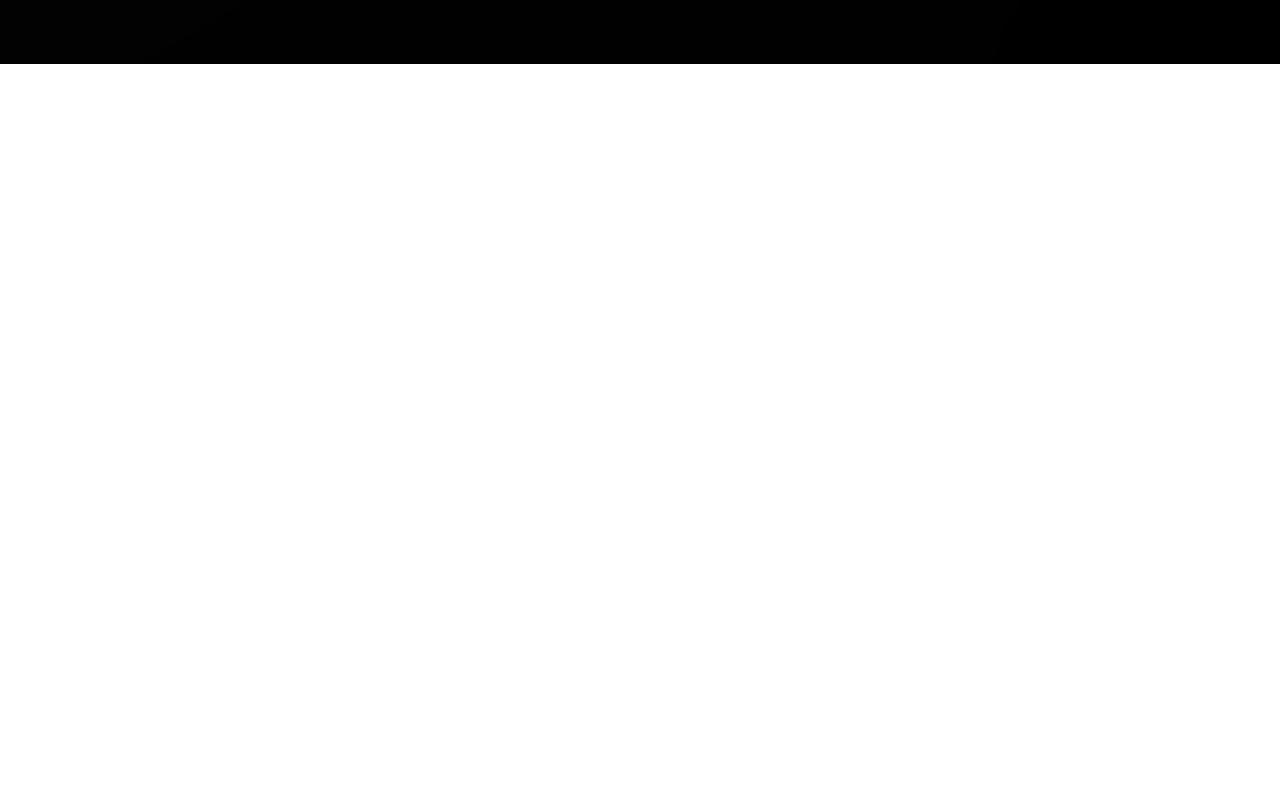
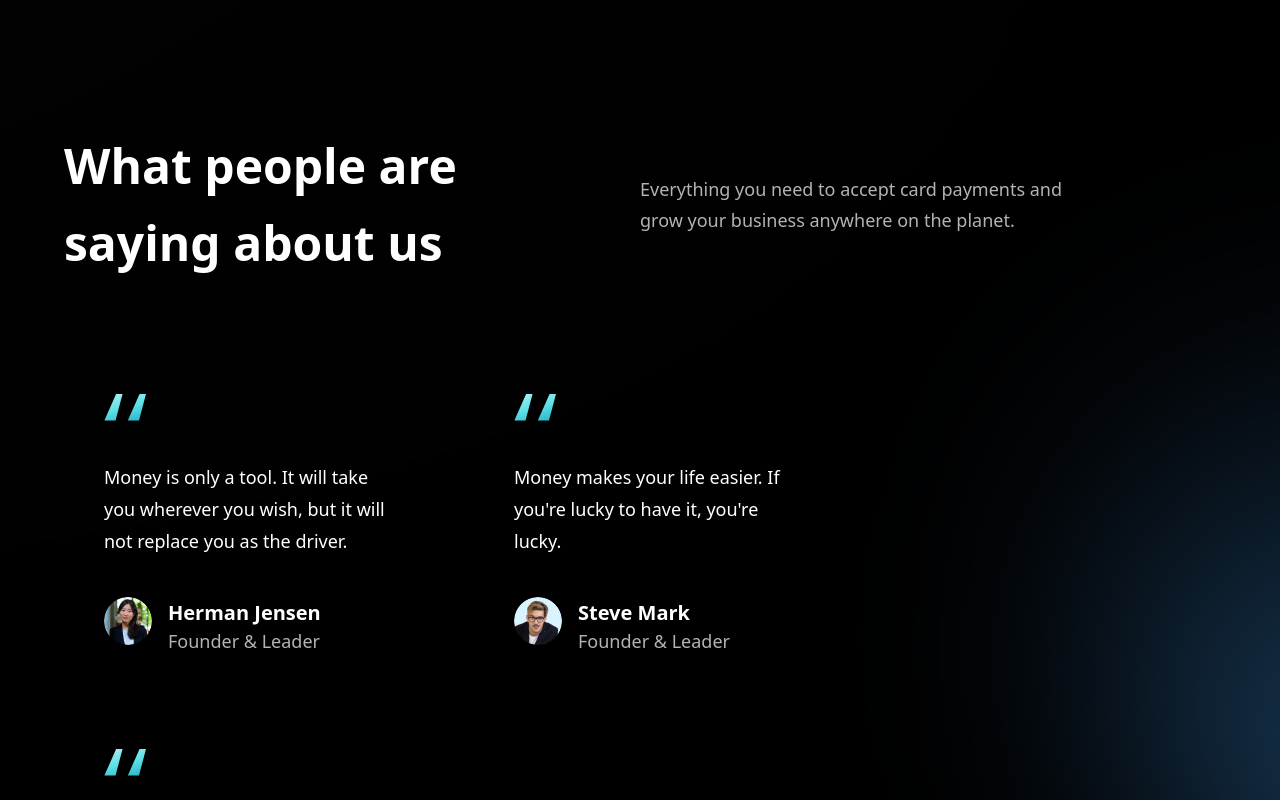
Before and after one commit to sendistephen/modern-bank-landing-page, a React (Vite) app: page / in a window 1280 px wide. Shown: the part 2740-3540 px from the top of the page. Before the commit the page ends 2804 px from the top, so only its background shows below. Built offline with nearby package versions, Linux system fonts and the light colour scheme.

Commit message:
WIP: Add testimonial section

```diff
--- a/src/App.jsx
+++ b/src/App.jsx
@@ -1,44 +1,58 @@
 import React from "react";
-import { Billing, Business, CardDeal, Hero, Navbar, Stats } from "./components";
+import {
+	Billing,
+	Business,
+	CardDeal,
+	Hero,
+	Navbar,
+	Stats,
+	Testimonials,
+} from "./components";
 import styles from "./styles";
 
 const App = () => {
 	return (
 		<div className="bg-primary w-full overflow-hidden">
-			{/*--- Navbar component ---*/}
+			{/*--- Navbar section ---*/}
 			<div className={`${styles.paddingX} ${styles.flexCenter}`}>
 				<div className={`${styles.boxWidth}`}>
 					<Navbar />
 				</div>
 			</div>
-			{/*---- Hero component ---*/}
+			{/*---- Hero section ---*/}
 			<div className={`bg-primary ${styles.paddingX}`}>
 				<div className={`${styles.boxWidth}`}>
 					<Hero />
 				</div>
 			</div>
-			{/*---- Stats component ---*/}
+			{/*---- Stats section ---*/}
 			<div className={`bg-primary ${styles.paddingX}`}>
 				<div className={`${styles.boxWidth}`}>
 					<Stats />
 				</div>
 			</div>
-			{/*---- Business component ---*/}
+			{/*---- Business section ---*/}
 			<div className={`bg-primary ${styles.paddingX}`}>
 				<div className={`${styles.boxWidth}`}>
 					<Business />
 				</div>
 			</div>
-			{/*---- Billing component ---*/}
+			{/*---- Billing section ---*/}
 			<div className={`bg-primary ${styles.paddingX}`}>
 				<div className={`${styles.boxWidth}`}>
 					<Billing />
 				</div>
 			</div>
-			{/*---- Card component ---*/}
+			{/*---- Card section ---*/}
 			<div className={`bg-primary ${styles.paddingX}`}>
 				<div className={`${styles.boxWidth}`}>
 					<CardDeal />
+				</div>
+			</div>
+			{/*---- Testimonial section ---*/}
+			<div className={`bg-primary ${styles.paddingX}`}>
+				<div className={`${styles.boxWidth}`}>
+					<Testimonials />
 				</div>
 			</div>
 		</div>
--- /dev/null
+++ b/src/components/FeedbackCard.jsx
@@ -0,0 +1,28 @@
+import React from "react";
+import { quotes } from "../assets";
+
+const FeedbackCard = ({ content, name, title, img }) => (
+	<div className="flex justify-between flex-col px-10 py-12 rounded-[20px] max-w-[370px] md:mr-10 sm:mr-5 mr-0 feedback-card">
+		<img
+			src={quotes}
+			alt="double_quotes"
+			className="w-[42px] h-[27px] object-contain"
+		/>
+		<p className="font-poppins font-normal leading-8 text-white my-10 text-lg">
+			{content}
+		</p>
+		<div className="flex flex-row">
+			<img src={img} alt="customer" className="w-12 h-12 rounded-full" />
+			<div className="flex flex-col ml-4">
+				<h4 className="font-poppins font-semibold leading-8 text-white text-[20px]">
+					{name}
+				</h4>
+				<p className="font-poppins font-normal leading-6 text-dimWhite text-lg">
+					{title}
+				</p>
+			</div>
+		</div>
+	</div>
+);
+
+export default FeedbackCard;
--- a/src/components/Testimonials.jsx
+++ b/src/components/Testimonials.jsx
@@ -1,7 +1,32 @@
 import React from "react";
+import { feedback } from "../constants";
+import styles from "../styles";
+import FeedbackCard from "./FeedbackCard";
 
 const Testimonials = () => {
-	return <div>Testimonials</div>;
+	return (
+		<section
+			id="testimonial"
+			className={`${styles.paddingY} ${styles.flexCenter} flex-col relative`}>
+			<div className="absolute z-[0] w-[60%] h-[60%] -right-[50%]  blue__gradient rounded-full" />
+			<div className="w-full flex justify-between items-center md:flex-row flex-col sm:mb-16 mb-6 relative z-[1]">
+				<h1 className={`${styles.heading2}`}>
+					What people are <br className="sm:block hidden" /> saying about us
+				</h1>
+				<div className="w-full md:mt-0 mt-6">
+					<p className={`${styles.paragraph} text-left max-w-[450px]`}>
+						Everything you need to accept card payments and grow your business
+						anywhere on the planet.
+					</p>
+				</div>
+			</div>
+			<div className="flex flex-wrap sm:justify-start justify-center w-full feedback-container relative z-[1]">
+				{feedback.map((card) => (
+					<FeedbackCard key={card.id} {...card} />
+				))}
+			</div>
+		</section>
+	);
 };
 
 export default Testimonials;
```
